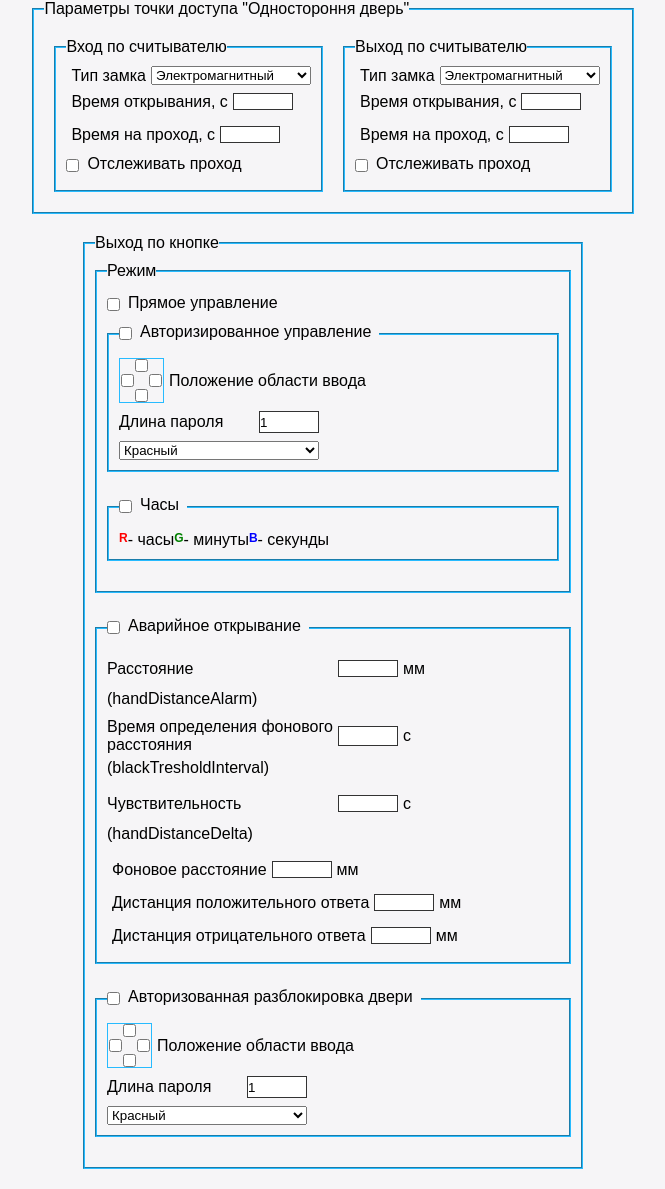
After one commit to davy1ex/z5r, a PHP site: page /client/settings_access/settings_access.html in a window 1280 px wide. The commit adds this page. Shown: the whole page, without its empty margins (307-972 px from the left). Run offline with PHP 8.4, Linux system fonts and the light colour scheme.

Commit message:
adding new feautures

```diff
--- a/client/settings_access/settings_access.css
+++ b/client/settings_access/settings_access.css
@@ -1,11 +1,11 @@
+body {
+    height: 100%;
+}
+
 .door-toolbar {
     display: flex;
     flex-direction: row;
 }
-
-/* .extended {
-    height: 300px;
-} */
 
 .clicked {
     background-image: url("/client/img/double-door.png")
@@ -15,6 +15,128 @@
     width: 200px;
 }
 
+
+
+
+.settings-field {
+    display: flex;
+    flex-direction: row;
+    justify-content: space-around;
+}
+.settings-field fieldset {
+    margin: 10px;
+}
+
+.settings-item {
+    /* margin: 10px; */
+    display: flex;
+    flex-direction: row;
+    flex-wrap: wrap;
+}
+.settings-item input{
+    margin: 10;
+    padding: 0;
+    width: 60px;
+    /* margin-left: auto; */
+}
+.value-item {
+    flex-direction: column;
+    margin-bottom: 10px;
+}
+.value-item label {
+    min-width: 50%;
+}
+
+.ckb-container {
+    display: flex;
+    flex-direction: row;
+    line-height: 10px;
+}
+.ckb-container input {
+    width: auto;
+}
+.ckb-container label {
+    margin: 8px;
+}
+
+
+label{
+    margin: auto 5px;
+}
+
+
+
+.exit-button-settings {
+    width: 500px;
+}
+.check-square {
+    width: 45px;
+    height: 45px;
+
+    display: flex;
+    flex-direction: column;
+    justify-content: space-between;
+
+    border: 1px solid #27BBFF;
+}
+.check-square input {
+    margin: 0;
+    padding: 0;
+    width: 15px;
+}
+.check-square .top-line, .check-square .bottom-line {
+    display: flex;
+    justify-content: center;
+}
+.check-square .centre-line{
+    display: flex;
+    justify-content: space-between;
+}
+
+
+.small-value {
+    width: 60px;
+    padding: 0;
+    padding-right: 10px;
+}
+
+
+.password-container {
+    width: 200px;
+    display: flex;
+    flex-direction: column;
+}
+.password-container label {
+    margin: 10px 0;
+}
+.password-container input {
+    margin-left: auto;
+}
+.password-container select {
+    width: 100%;
+}
+
+
+
+.value-container {
+    display: flex;
+    flex-direction: row;
+}
+.value-container .value {
+    width: 100%;
+    margin: auto 5px;
+    display: flex;
+    flex-direction: row;
+}
+.value-container label {
+    margin-left: 0;
+}
+.hint {
+    margin-top: 5px;
+}
+
+
+
 @media screen and (max-width:700px) {
     .door-toolbar {
         flex-direction: column;
--- /dev/null
+++ b/client/settings_access/settings_access.html
@@ -0,0 +1,268 @@
+<!DOCTYPE html>
+<html lang="en">
+<head>
+    <meta charset="UTF-8">
+    <meta name="viewport" content="width=device-width, initial-scale=1.0">
+    <title>Document</title>
+
+
+    <link rel="stylesheet" href="/client/styles/style.css">
+    <link rel="stylesheet" href="/client/settings_access/settings_access.css">
+    <script src="/client/js/vendors/live.js"></script>
+
+</head>
+<body>
+    <fieldset>
+        <legend>Параметры точки доступа "Одностороння дверь" </legend>
+
+        <div class="settings-field">
+            <fieldset class="entry-settings">
+                <legend>Вход по считывателю</legend>
+
+                <div class="settings-item">
+                    <label for="select-lock-type">Тип замка</label>
+
+                    <select name="select-lock-type" id="select-entry-lock-type">
+                        <option value="electromagnetic">Электромагнитный</option>
+                        <option value="electromechanical">Электромеханический</option>
+                    </select>
+                </div>
+
+                <div class="settings-item">
+                    <label for="input-time-openning">Время открывания, с</label>
+                    <input type="number" name="input-time-openning" id="input-entry-time-openning">
+                </div>
+
+
+                <div class="settings-item">
+                    <label for="input-time-pass">Время на проход, с</label>
+                    <input type="number" name="input-time-pass" id="input-entry-time-pass">
+                </div>
+
+                <div class="settings-item">
+                    <div class="ckb-container">
+                        <input type="checkbox" name="check-pass" id="check-entry-pass">
+                        <label for="check-pass">Отслеживать проход</label>
+                    </div>
+                </div>
+            </fieldset>
+
+
+            <fieldset class="exit-settings">
+                <legend>Выход по считывателю</legend>
+
+                <div class="settings-item">
+                    <label for="select-lock-type">Тип замка</label>
+                    <select name="select-lock-type" id="select-exit-lock-type">
+                        <option value="electromagnetic">Электромагнитный</option>
+                        <option value="electromechanical">Электромеханический</option>
+                    </select>
+                </div>
+
+                <div class="settings-item">
+                    <label for="input-time-openning">Время открывания, с</label>
+                    <input type="number" name="input-time-openning" id="input-exit-time-openning">
+                </div>
+
+
+                <div class="settings-item">
+                    <label for="input-time-pass">Время на проход, с</label>
+                    <input type="number" name="input-time-pass" id="input-exit-time-pass">
+                </div>
+
+                <div class="settings-item">
+                    <div class="ckb-container">
+                        <input type="checkbox" name="check-pass" id="check-exit-pass">
+                        <label for="check-pass">Отслеживать проход</label>
+                    </div>
+                </div>
+            </fieldset>
+        </div>
+
+      </fieldset>
+
+      <fieldset class="exit-button-settings">
+          <legend>Выход по кнопке</legend>
+
+          <fieldset>
+                <legend>Режим</legend>
+
+                <div class="settings-item">
+                    <div class="ckb-container">
+                        <input type="checkbox" name="direct-control" id="direct-control">
+                        <label for="direct-control">Прямое управление</label>
+                    </div>
+                </div>
+
+                <fieldset class="settings-item">
+                    <legend>
+                        <div class="ckb-container">
+                            <input type="checkbox" name="direct-control" id="direct-control">
+                            <label for="direct-control">Авторизированное управление</label>
+                        </div>
+                    </legend>
+
+                    <div class="settings-item check-square-container">
+                        <div class="check-square">
+                            <div class="top-line"><input type="checkbox" name="top-input-field-ckb" id="top-input-field-ckb"></div>
+
+                            <div class="centre-line">
+                                <input type="checkbox" name="top-input-field-ckb" id="top-input-field-ckb">
+                                <input type="checkbox" name="top-input-field-ckb" id="top-input-field-ckb">
+                            </div>
+
+                            <div class="bottom-line">
+                                <input type="checkbox" name="top-input-field-ckb" id="top-input-field-ckb">
+                            </div>
+                        </div>
+                        <label for="check-square">Положение области ввода</label>
+                    </div>
+
+                    <div class="settings-item password-container">
+                        <div class="settings-item">
+                            <label for="input-length-password">Длина пароля</label>
+                            <input type="number" name="input-length-password" class="small-value" id="input-length-password" value=1>
+                        </div>
+
+                        <div class="settings-item select-color-password-container">
+                            <select name="select-color-password" id="select-color-password">
+                                <option value="red">Красный</option>
+                                <option value="green">Зелёный</option>
+                                <option value="blue">Синий</option>
+                                <option value="yellow">Жёлтый</option>
+                                <option value="purple">Фиолетовый</option>
+                                <option value="orange">Оранжевый</option>
+                            </select>
+                        </div>
+                    </div>
+                </fieldset>
+
+
+                <fieldset>
+                    <legend>
+                        <div class="ckb-container">
+                            <input type="checkbox" name="clock" id="clock-chb">
+                            <label for="clock">Часы</label>
+                        </div>
+                    </legend>
+                    <div class="settings-item">
+                        <span style="color: red; font-weight: bold;">R</span> - часы
+                        <span style="color:green; font-weight: bold;">G</span>  - минуты
+                        <span style="color:blue; font-weight: bold;">B</span>  - секунды
+                    </div>
+                </fieldset>
+          </fieldset>
+
+            <fieldset>
+                <legend>
+                    <div class="ckb-container">
+                        <input type="checkbox" name="emergency-opening" id="emergency-opening-ckb">
+                        <label for="emergency-opening">Аварийное открывание</label>
+                    </div>
+                </legend>
+
+                <div class="settings-item value-item">
+                    <div class="value-container">
+                        <label for="input-distance-alarm">Расстояние</label>
+                        <input type="number" name="input-distance-alarm" id="input-distance-alarm"> <div class="value">мм</div>
+                    </div>
+
+                    <div class="hint">
+                        (handDistanceAlarm)
+                    </div>
+                </div>
+
+                <div class="settings-item value-item">
+                    <div class="value-container">
+                        <label for="input-time-distance">Время определения фонового расстояния</label>
+                        <input type="number" name="input-time-distance" id="input-time-distance"> <div class="value">c</div>
+                    </div>
+
+                    <div class="hint">
+                        (blackTresholdInterval)
+                    </div>
+                </div>
+
+                <div class="settings-item value-item">
+                    <div class="value-container">
+                        <label for="input-sensetivity">Чувствительность</label>
+                        <input type="number" name="input-sensetivity" id="input-sensetivity"> <div class="value">с</div>
+                    </div>
+
+                    <div class="hint">
+                        (handDistanceDelta)
+                    </div>
+                </div>
+
+                <div class="settings-item">
+                    <label for="input-background-distance">Фоновое расстояние</label>
+
+                    <div class="value-container">
+                        <input type="number" name="input-background-distance" id="input-sensetivity"> <div class="value">мм</div>
+                    </div>
+                </div>
+
+                <div class="settings-item">
+                    <label for="input-positive-response-distance">Дистанция положительного ответа</label>
+
+                    <div class="value-container">
+                        <input type="number" name="input-positive-response-distance" id="input-positive-response-distance"> <div class="value">мм</div>
+                    </div>
+                </div>
+
+                <div class="settings-item">
+                    <label for="input-negative-response-distance">Дистанция отрицательного ответа</label>
+
+                    <div class="value-container">
+                        <input type="number" name="input-negative-response-distance" id="input-negative-response-distance"> <div class="value">мм</div>
+                    </div>
+                </div>
+            </fieldset>
+
+            <fieldset>
+                <legend>
+                    <div class="ckb-container">
+                        <input type="checkbox" name="ckb-signed-unlock-door" id="ckb-signed-unlock-door">
+                        <label for="ckb-signed-unlock-door">Авторизованная разблокировка двери</label>
+                    </div>
+                </legend>
+
+                <div class="settings-item">
+                    <div class="check-square">
+                        <div class="top-line"><input type="checkbox" name="top-input-field-ckb" id="top-input-field-ckb"></div>
+
+                        <div class="centre-line">
+                            <input type="checkbox" name="top-input-field-ckb" id="top-input-field-ckb">
+                            <input type="checkbox" name="top-input-field-ckb" id="top-input-field-ckb">
+                        </div>
+
+                        <div class="bottom-line">
+                            <input type="checkbox" name="top-input-field-ckb" id="top-input-field-ckb">
+                        </div>
+                    </div>
+
+                    <label for="check-square">Положение области ввода</label>
+                </div>
+
+                <div class="settings-item password-container">
+                    <div class="settings-item">
+                        <label for="input-length-password">Длина пароля</label>
+                        <input type="number" name="input-length-password" class="small-value" id="input-length-password" value=1>
+                    </div>
+
+                    <div class="settings-item select-color-password-container">
+                        <select name="select-color-password" id="select-color-password">
+                            <option value="red">Красный</option>
+                            <option value="green">Зелёный</option>
+                            <option value="blue">Синий</option>
+                            <option value="yellow">Жёлтый</option>
+                            <option value="purple">Фиолетовый</option>
+                            <option value="orange">Оранжевый</option>
+                        </select>
+                    </div>
+                </div>
+            </fieldset>
+      </fieldset>
+</body>
+
+</html>
```
Also changed, not shown: client/js/vendors/live.js (added).
